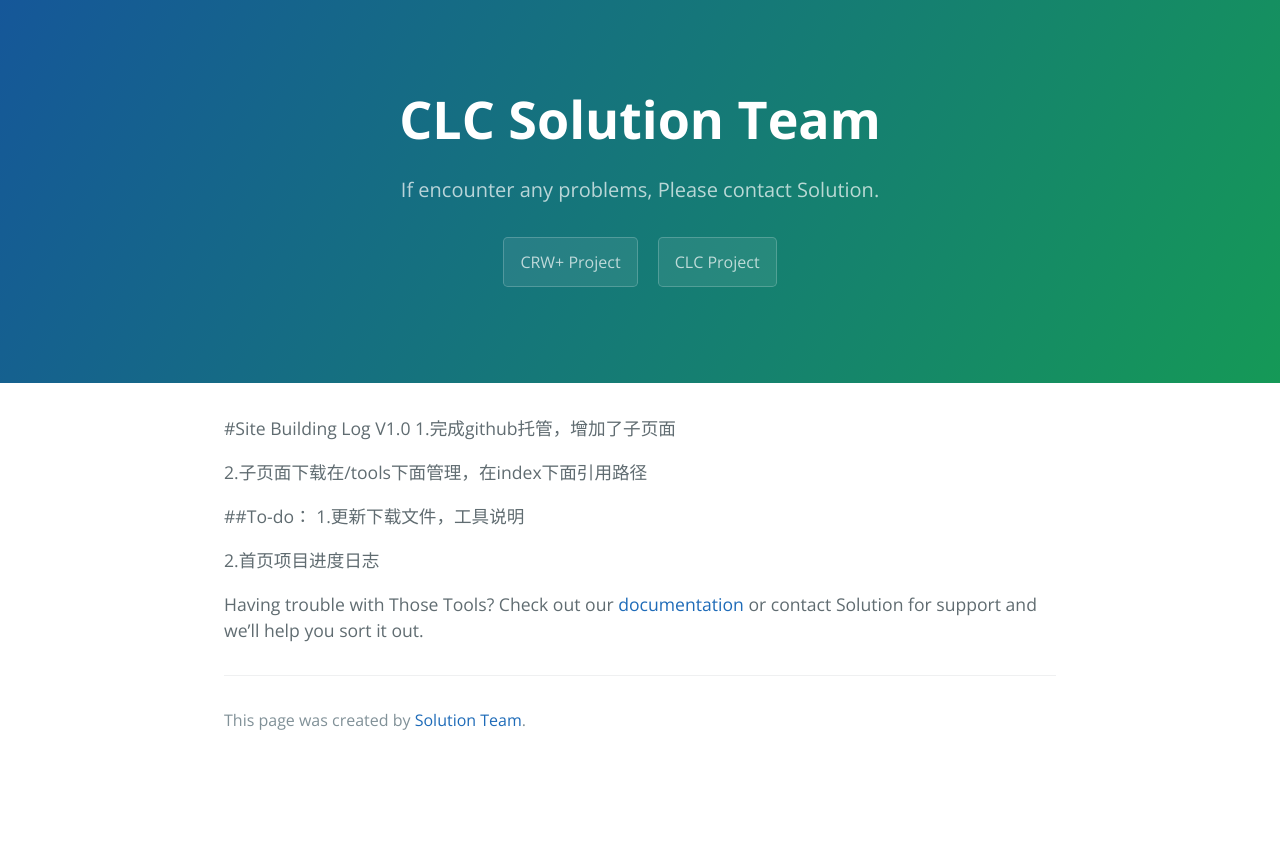
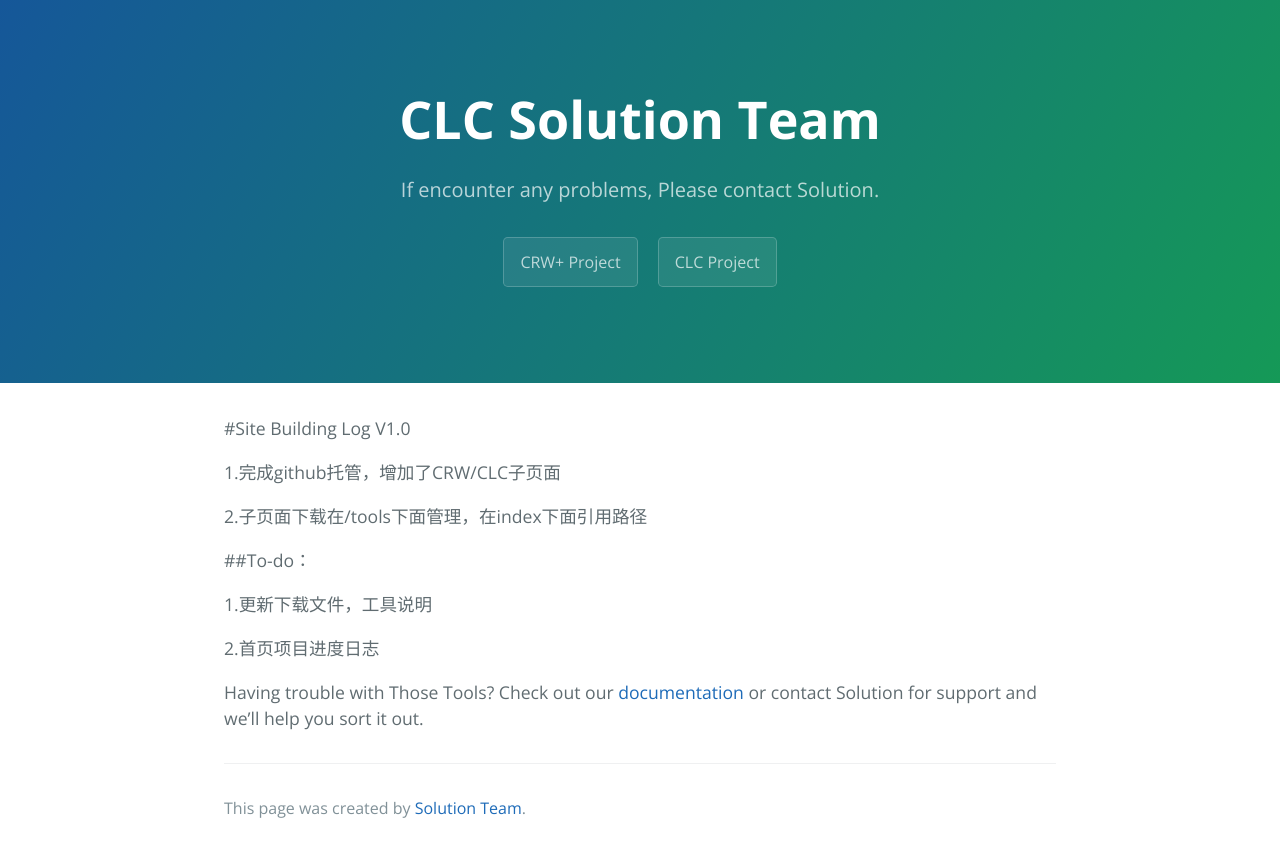
Before and after one commit to Lordbread/Lordbread.github.io, a Jekyll site: the page built from index.md, in a window 1280 px wide. Shown: the top 857 px of the page. Built offline with Jekyll 4.4.1, drawn with Linux system fonts in a browser that asks for light colours.

Commit message:
Update index.md

```diff
--- a/index.md
+++ b/index.md
@@ -4,13 +4,15 @@
 
 
 #Site Building Log V1.0
-1.完成github托管，增加了子页面
+
+1.完成github托管，增加了CRW/CLC子页面
 
 2.子页面下载在/tools下面管理，在index下面引用路径
 
 ##To-do：
+
 1.更新下载文件，工具说明
 
 2.首页项目进度日志
 
-Having trouble with Those Tools? Check out our [documentation](https://help.github.com/categories/github-pages-basics/) or contact Solution for support and we’ll help you sort it out.
+Having trouble with Those Tools? Check out our [documentation]() or contact Solution for support and we’ll help you sort it out.
```
